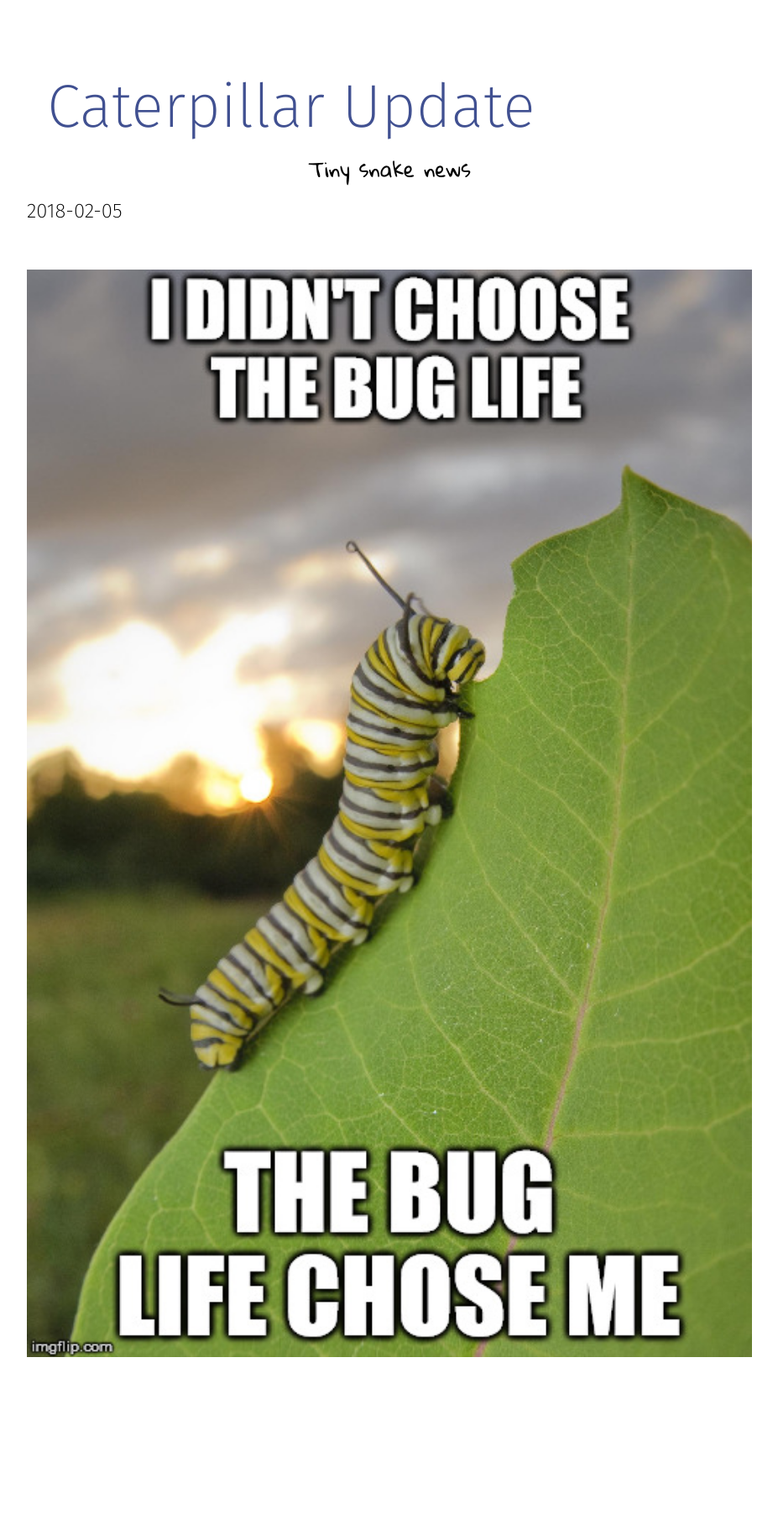
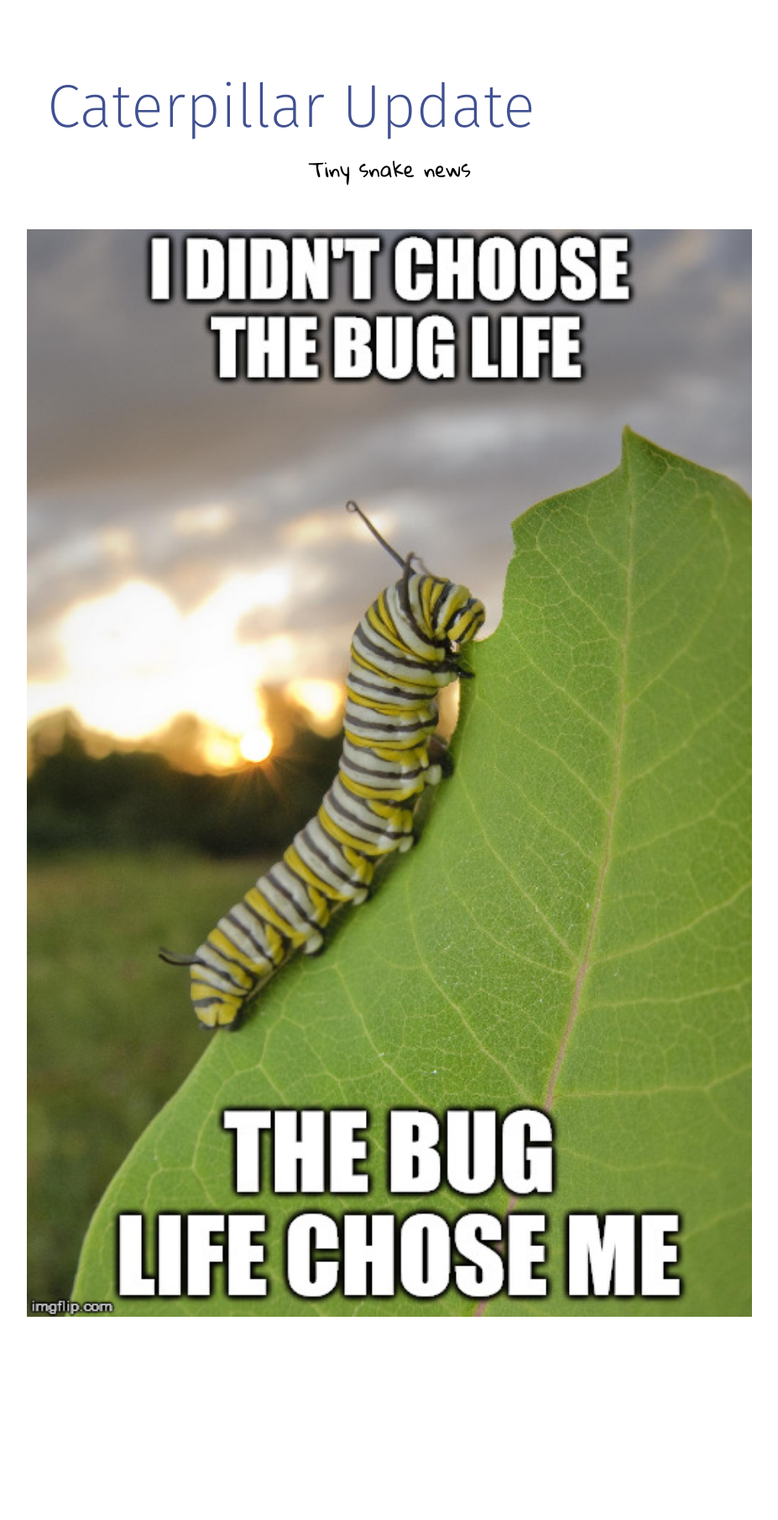
Before and after one commit to foopod/caterpillar, a Jekyll site: the page built from _posts/2018-02-05-day-2.md, in a window 1280 px wide. Shown: the whole page at 84% size, without its empty margins (176-1103 px from the left). Built offline with Jekyll 4.4.1, drawn with Linux system fonts in a browser that asks for light colours; after the commit the page ends 1762 px from its top, so only the background shows below that.

Commit message:
Update from Forestry.io jonathonshields@gmail.com updated _layouts/post.html

```diff
--- a/_layouts/post.html
+++ b/_layouts/post.html
@@ -4,6 +4,6 @@
 ---
 <div class="post">
   <!-- <h1 class="post-title">{{ page.title }}</h1> -->
-  <span class="post-date">{{ page.date | date: "%Y-%m-%d" }}</span>
+  <span class="post-date">{{ post.date | date: "%Y-%m-%d" }}</span>
   {{ content }}
 </div>
```
